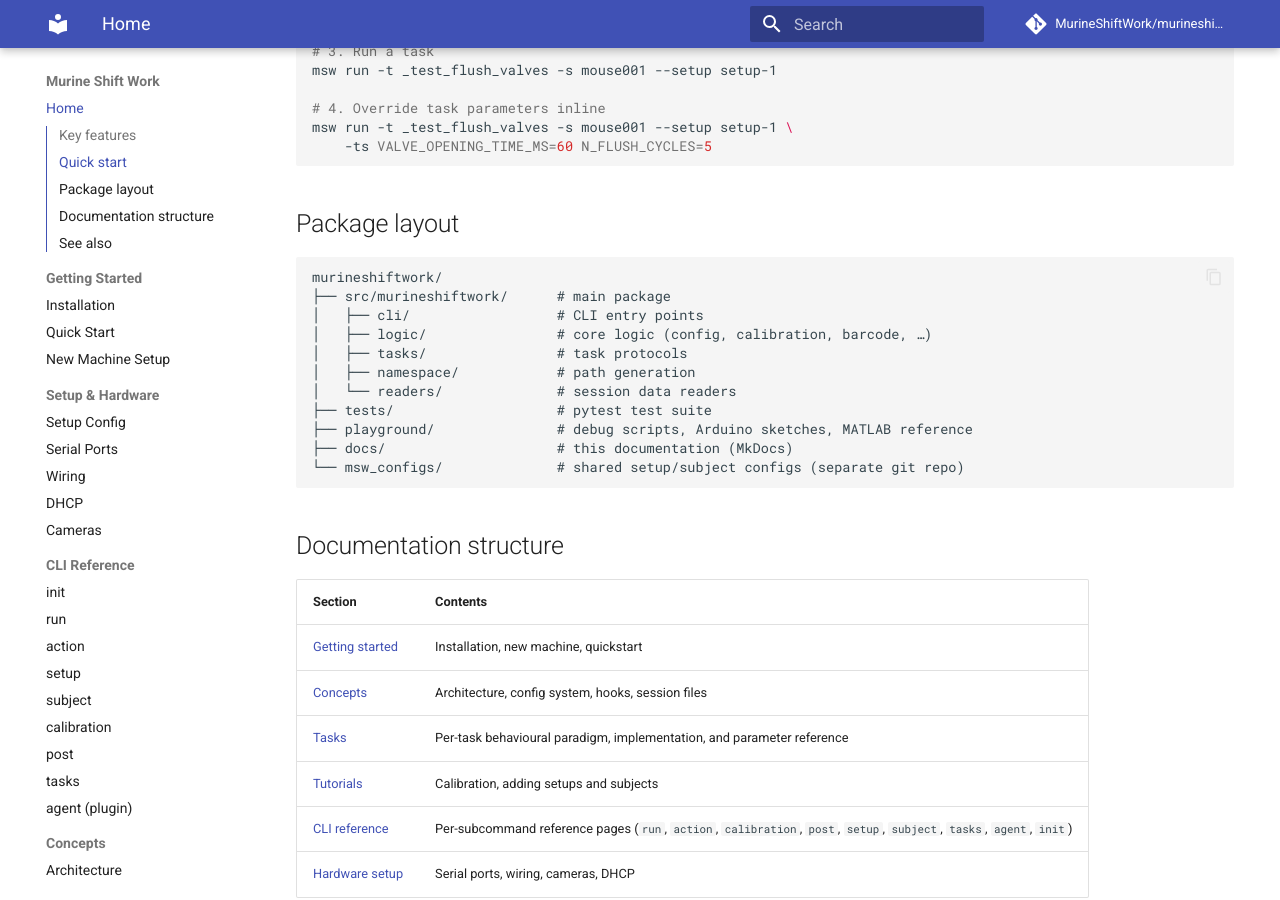
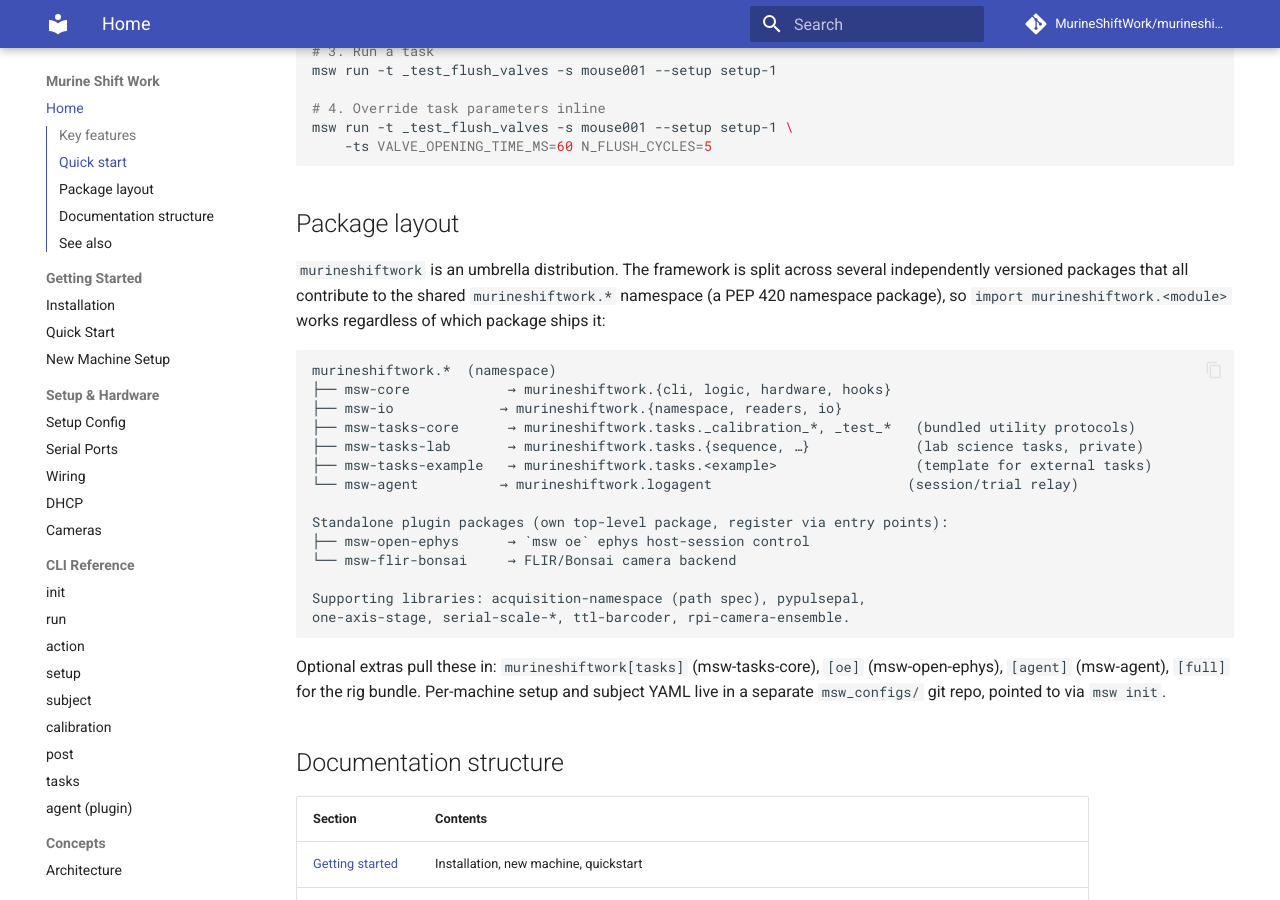
Before and after one commit to MurineShiftWork/murineshiftwork, an MkDocs documentation site: the page built from docs/index.md, in a window 1280 px wide and 900 px high, scrolled down 859 px. Built offline with MkDocs 1.6.1 and Material for MkDocs 9.7.7, drawn with Linux system fonts in a browser that asks for light colours; comment, search, counter and statistics services are not loaded.

Commit message:
docs: reconcile docs with package; move lab/dated content out
Docs reconciliation pass (Sprint 3) plus two Sprint-1 docs items, bundled.

Reconciliation:
- Move lab/dated, PII-bearing content out of the published docs to the
  workspace legacy_msw_docs holding area: setup/CAMERAS_2026.md (per-rig MAC
  addresses, IPs, default password, hardware mount tables) and the dated
  INSTRUCTIONS_MSW_UPGRADE_20260516.md scratch note.
- Add a generic setup/cameras.md (RCE + FLIR/Bonsai backend orientation and
  bring-up, no deployment specifics) to fill the gap; rewire nav.
- Genericise C:\Users\lab -> C:\Users\<user> in setup_config.md.
- sequence.md: cite Thompson & Rollik (2024, bioRxiv) as the underlying
  paradigm; align the regression section with the actual leveling logic
  (level 1 is one-way; hard regression floor of 2 regardless of config).

Sprint-1 docs items:
- index.md: rewrite the package-layout section to the real multi-package
  murineshiftwork.* namespace structure (msw-core/io/tasks-*/agent + plugins);
  drop the removed playground/ reference.
- Add tasks/calibration_and_test.md covering the bundled _calibration_*/_test_*
  protocols; add to nav.

````diff
--- a/docs/index.md
+++ b/docs/index.md
@@ -32,19 +32,32 @@ msw run -t _test_flush_valves -s mouse001 --setup setup-1 \
 
 ## Package layout
 
+`murineshiftwork` is an umbrella distribution. The framework is split across
+several independently versioned packages that all contribute to the shared
+`murineshiftwork.*` namespace (a PEP 420 namespace package), so
+`import murineshiftwork.<module>` works regardless of which package ships it:
+
 ```
-murineshiftwork/
-├── src/murineshiftwork/      # main package
-│   ├── cli/                  # CLI entry points
-│   ├── logic/                # core logic (config, calibration, barcode, …)
-│   ├── tasks/                # task protocols
-│   ├── namespace/            # path generation
-│   └── readers/              # session data readers
-├── tests/                    # pytest test suite
-├── playground/               # debug scripts, Arduino sketches, MATLAB reference
-├── docs/                     # this documentation (MkDocs)
-└── msw_configs/              # shared setup/subject configs (separate git repo)
+murineshiftwork.*  (namespace)
+├── msw-core            → murineshiftwork.{cli, logic, hardware, hooks}
+├── msw-io             → murineshiftwork.{namespace, readers, io}
+├── msw-tasks-core      → murineshiftwork.tasks._calibration_*, _test_*   (bundled utility protocols)
+├── msw-tasks-lab       → murineshiftwork.tasks.{sequence, …}             (lab science tasks, private)
+├── msw-tasks-example   → murineshiftwork.tasks.<example>                 (template for external tasks)
+└── msw-agent          → murineshiftwork.logagent                        (session/trial relay)
+
+Standalone plugin packages (own top-level package, register via entry points):
+├── msw-open-ephys      → `msw oe` ephys host-session control
+└── msw-flir-bonsai     → FLIR/Bonsai camera backend
+
+Supporting libraries: acquisition-namespace (path spec), pypulsepal,
+one-axis-stage, serial-scale-*, ttl-barcoder, rpi-camera-ensemble.
 ```
+
+Optional extras pull these in: `murineshiftwork[tasks]` (msw-tasks-core),
+`[oe]` (msw-open-ephys), `[agent]` (msw-agent), `[full]` for the rig bundle.
+Per-machine setup and subject YAML live in a separate `msw_configs/` git repo,
+pointed to via `msw init`.
 
 ## Documentation structure
 
--- a/mkdocs.yml
+++ b/mkdocs.yml
@@ -29,7 +29,7 @@ nav:
     - Serial Ports: setup/SERIAL.md
     - Wiring: setup/WIRING.md
     - DHCP: setup/DHCP.md
-    - Cameras: setup/CAMERAS_2026.md
+    - Cameras: setup/cameras.md
   - CLI Reference:
     - init: cli/init.md
     - run: cli/run.md
@@ -55,6 +55,7 @@ nav:
     - Sequence: tasks/sequence.md
     - Probabilistic Switching: tasks/probabilistic_switching.md
     - Probabilistic Switching (Fixed): tasks/probabilistic_switching_fixedsubjects.md
+    - Calibration & Test: tasks/calibration_and_test.md
   - API Reference: api.md
 
 plugins:
````
Also changed, not shown: docs/INSTRUCTIONS_MSW_UPGRADE_20260516.md (deleted, +0 -41 lines), docs/setup/CAMERAS_2026.md (deleted, +0 -50 lines), docs/setup/cameras.md (added, +76 -0 lines), docs/setup/setup_config.md (+3 -3 lines), docs/tasks/calibration_and_test.md (added, +52 -0 lines), docs/tasks/sequence.md (+19 -4 lines).
